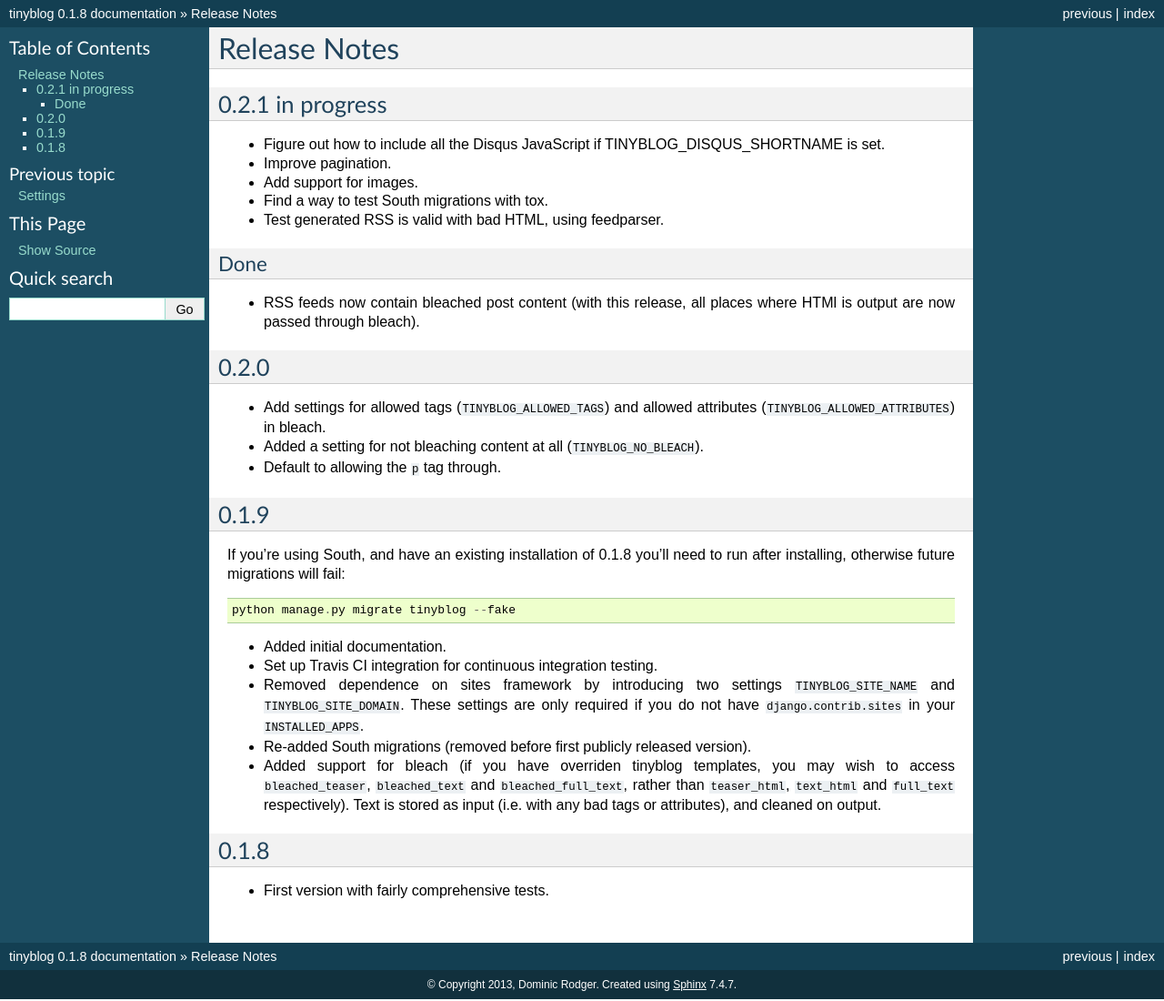
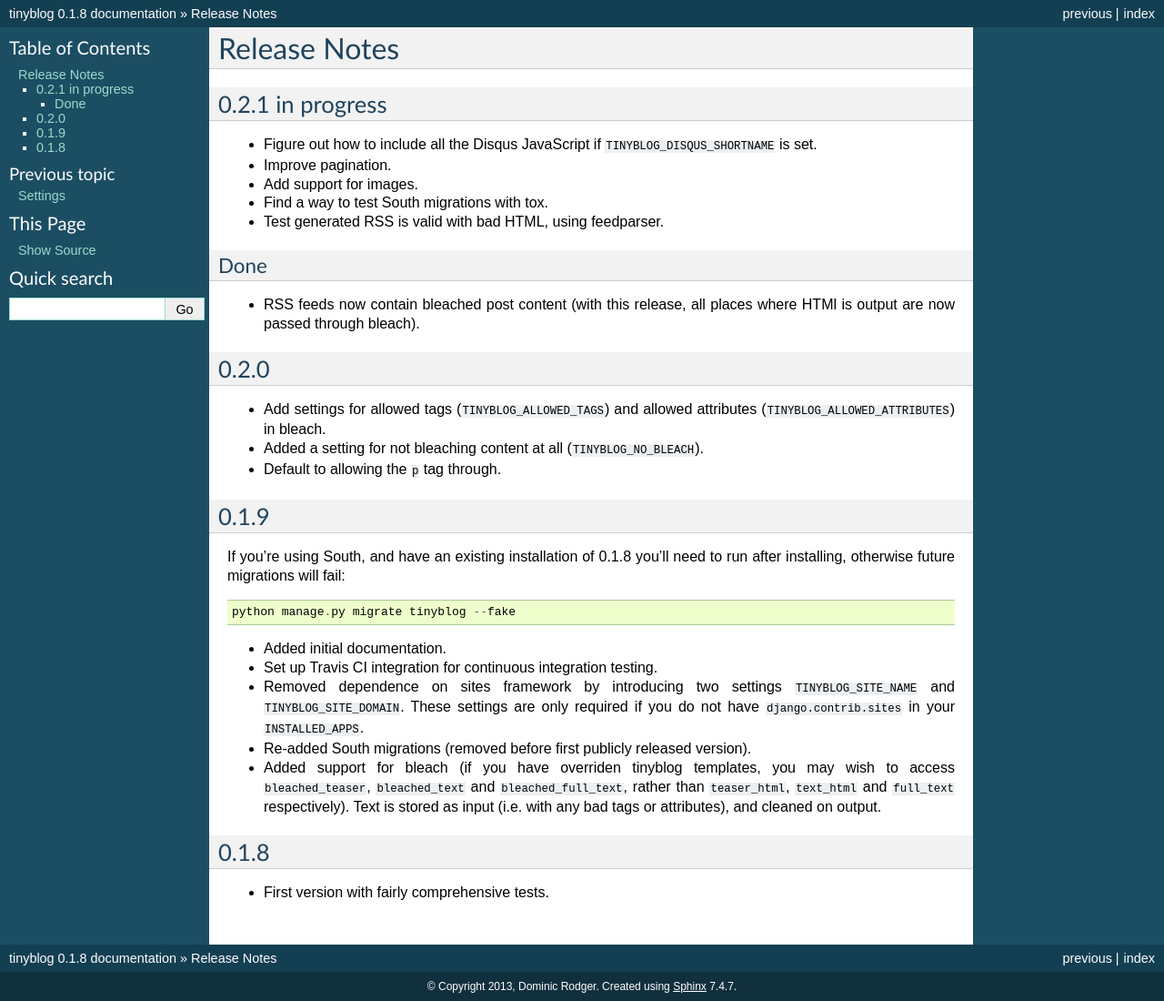
Before and after one commit to dominicrodger/tinyblog, a Sphinx documentation site: the page built from docs/release_notes.rst, in a window 1280 px wide. Shown: the whole page at 91% size. Built offline with Sphinx 7.4.7, drawn with Linux system fonts in a browser that asks for light colours.

Commit message:
Properly <tt> a setting name

```diff
--- a/docs/release_notes.rst
+++ b/docs/release_notes.rst
@@ -5,7 +5,7 @@ Release Notes
 =================
 
 * Figure out how to include all the Disqus JavaScript if
-  TINYBLOG_DISQUS_SHORTNAME is set.
+  ``TINYBLOG_DISQUS_SHORTNAME`` is set.
 * Improve pagination.
 * Add support for images.
 * Find a way to test South migrations with tox.
```
